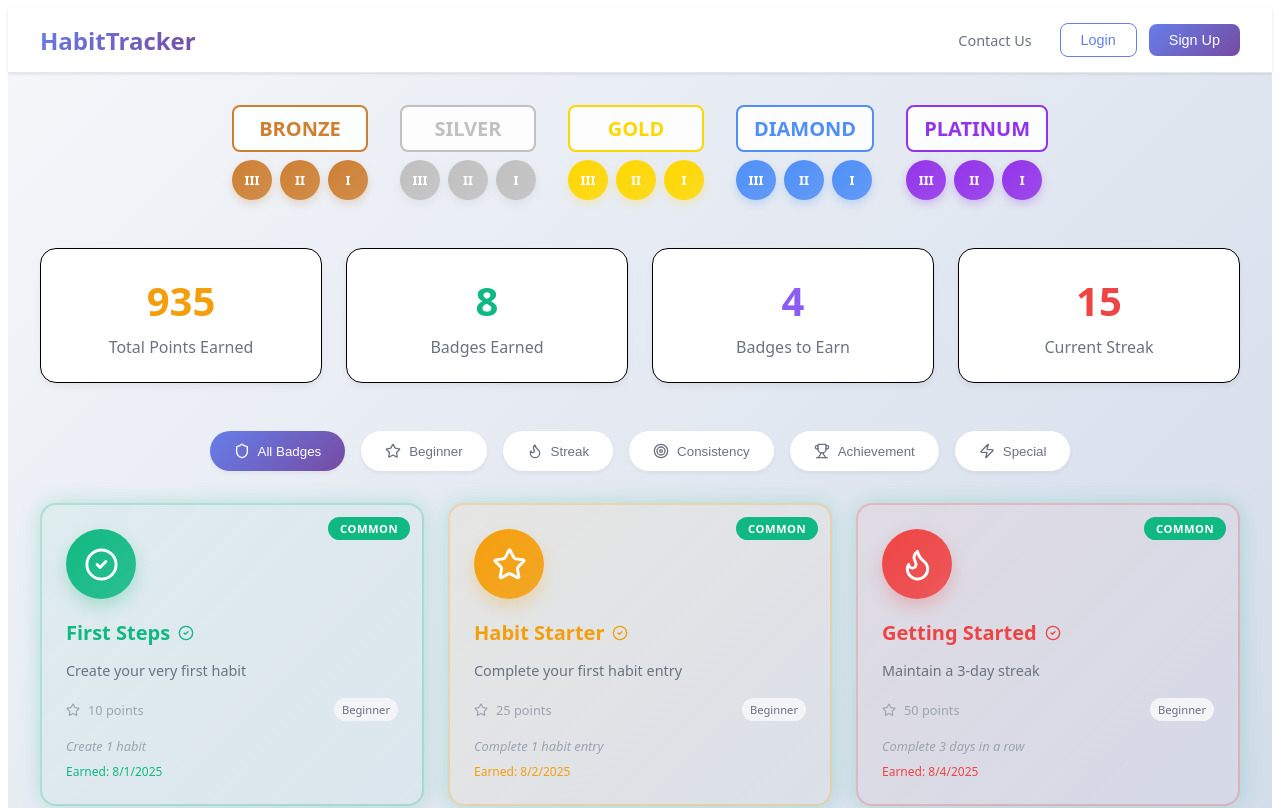
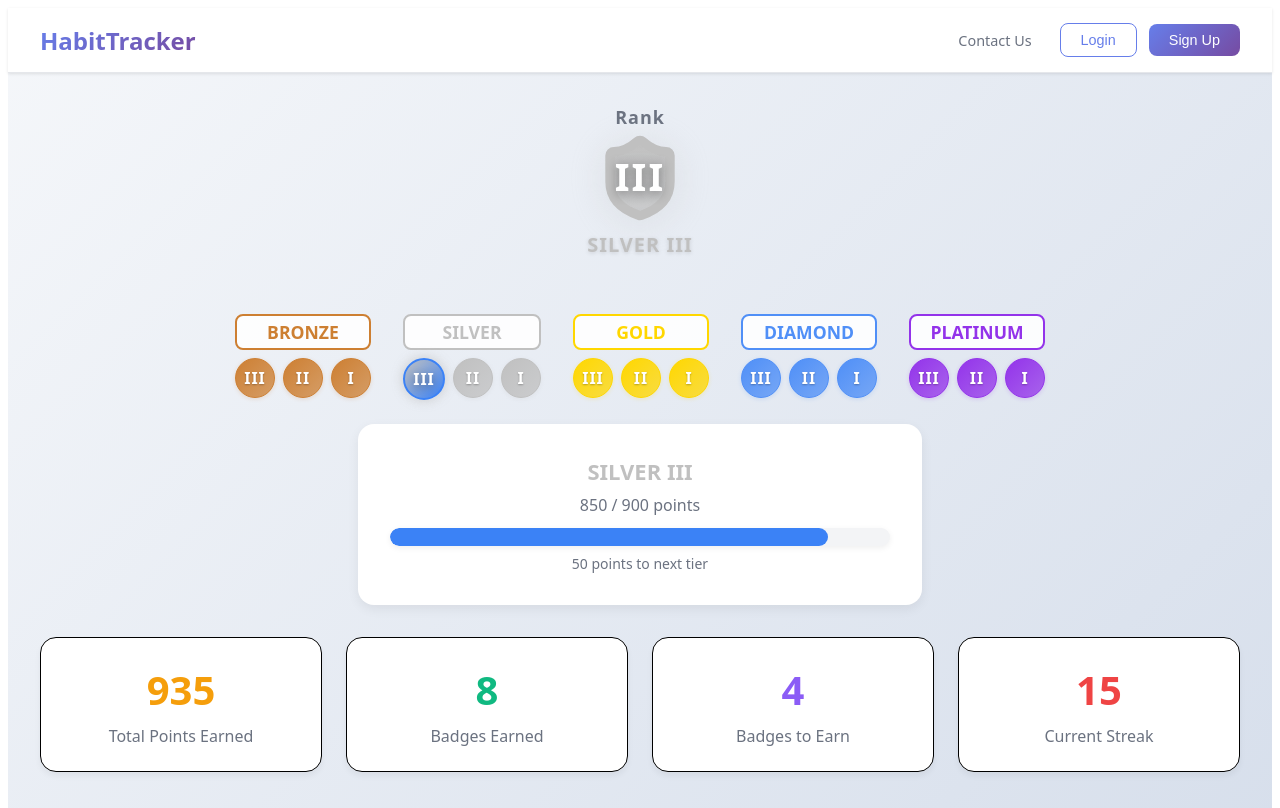
Before and after one commit to dkoh12/HabitTracker, a Next.js app: page /badges in a window 1280 px wide. Shown: the top 808 px of the page. Built offline with nearby package versions, Linux system fonts and the light colour scheme; no server answers.

Commit message:
improve bronze, silver, gold tiers

```diff
--- a/src/app/badges/page.tsx
+++ b/src/app/badges/page.tsx
@@ -29,6 +29,40 @@ export default function BadgesPage() {
     currentStreak: 15,
     habitsCompleted: 127
   })
+
+  // Tiered system: BRONZE, SILVER, GOLD, DIAMOND, PLATINUM with III, II, I
+  const tiers = [
+    { name: 'BRONZE', color: '#cd7f32' },
+    { name: 'SILVER', color: '#c0c0c0' },
+    { name: 'GOLD', color: '#ffd700' },
+    { name: 'DIAMOND', color: '#4f8ff7' },
+    { name: 'PLATINUM', color: '#9333ea' }
+  ];
+  const numerals = ['III', 'II', 'I'];
+  // Example thresholds for each sub-level (can be adjusted)
+  const tierThresholds = [
+    0, 100, 250,   // BRONZE III, II, I
+    500, 900, 1400, // SILVER III, II, I
+    2000, 2700, 3500, // GOLD III, II, I
+    4400, 5400, 6500, // DIAMOND III, II, I
+    7700, 9000, 10400 // PLATINUM III, II, I
+  ];
+  const userPoints = userStats.totalPoints;
+  let tierIndex = 0;
+  let numeralIndex = 0;
+  let nextThreshold = tierThresholds[tierThresholds.length - 1];
+  for (let i = 0; i < tierThresholds.length; i++) {
+    if (userPoints >= tierThresholds[i]) {
+      tierIndex = Math.floor(i / 3);
+      numeralIndex = i % 3;
+      nextThreshold = tierThresholds[i + 1] || tierThresholds[i];
+    }
+  }
+  const pointsToNext = nextThreshold - userPoints > 0 ? nextThreshold - userPoints : 0;
+  const progressPercent = (userPoints - tierThresholds[tierIndex * 3 + numeralIndex]) /
+    ((nextThreshold - tierThresholds[tierIndex * 3 + numeralIndex]) || 1) * 100;
+  const currentTier = tiers[tierIndex] || tiers[tiers.length - 1];
+  const currentNumeral = numerals[numeralIndex] || numerals[2];
 
   // Badge definitions with categories and requirements
   const badges = [
@@ -247,73 +281,175 @@ export default function BadgesPage() {
       background: 'linear-gradient(135deg, #f5f7fa 0%, #c3cfe2 100%)'
     }}>
       <Navigation />
-
+      {/* Rank Badge at Top */}
+      <div style={{
+        width: '100%',
+        display: 'flex',
+        flexDirection: 'column',
+        alignItems: 'center',
+        margin: '2rem 0 1.5rem 0',
+      }}>
+        <div style={{ fontSize: 18, fontWeight: 600, color: '#6b7280', marginBottom: 4, letterSpacing: 1 }}>Rank</div>
+        <div style={{
+          display: 'flex',
+          flexDirection: 'column',
+          alignItems: 'center',
+        }}>
+          <div style={{
+            position: 'relative',
+            width: 90,
+            height: 90,
+            marginBottom: 8,
+            display: 'flex',
+            alignItems: 'center',
+            justifyContent: 'center',
+          }}>
+            <Shield
+              size={90}
+              style={{
+                color: currentTier.color,
+                filter: `drop-shadow(0 4px 18px ${currentTier.color}55)`
+              }}
+              strokeWidth={2.5}
+              fill={`url(#shield-gradient-${currentTier.name})`}
+            />
+            {/* SVG gradient for shield fill */}
+            <svg width="0" height="0">
+              <defs>
+                <linearGradient id={`shield-gradient-${currentTier.name}`} x1="0%" y1="0%" x2="0%" y2="100%">
+                  <stop offset="0%" stopColor={currentTier.color} stopOpacity="1" />
+                  <stop offset="100%" stopColor={currentTier.color} stopOpacity="0.7" />
+                </linearGradient>
+              </defs>
+            </svg>
+            <span style={{
+              position: 'absolute',
+              top: '50%',
+              left: '50%',
+              transform: 'translate(-50%, -54%)',
+              color: '#fff',
+              fontWeight: 900,
+              fontSize: 38,
+              letterSpacing: 2,
+              textShadow: '0 2px 12px #0007',
+              userSelect: 'none',
+              pointerEvents: 'none',
+            }}>{currentNumeral}</span>
+          </div>
+          <div style={{
+            fontSize: 20,
+            fontWeight: 700,
+            color: currentTier.color,
+            letterSpacing: 1,
+            textShadow: '0 1px 4px #0002',
+          }}>
+            {currentTier.name} {currentNumeral}
+          </div>
+        </div>
+      </div>
       <div style={{
         maxWidth: '1200px',
         margin: '0 auto',
         padding: '2rem 1rem'
       }}>
-        {/* Level System */}
-        <div style={{
-          textAlign: 'center',
-          marginBottom: '3rem'
-        }}>
+  {/* All Tiers Overview */}
         <div style={{
           display: 'flex',
           justifyContent: 'center',
-            alignItems: 'center',
           gap: '2rem',
-            flexWrap: 'wrap'
+          marginBottom: '1.5rem',
+          flexWrap: 'wrap',
         }}>
-            {[
-              { name: 'BRONZE', color: '#cd7f32', levels: ['III', 'II', 'I'] },
-              { name: 'SILVER', color: '#c0c0c0', levels: ['III', 'II', 'I'] },
-              { name: 'GOLD', color: '#ffd700', levels: ['III', 'II', 'I'] },
-              { name: 'DIAMOND', color: '#4f8ff7', levels: ['III', 'II', 'I'] },
-              { name: 'PLATINUM', color: '#9333ea', levels: ['III', 'II', 'I'] }
-            ].map((tier, tierIndex) => (
+          {tiers.map((tier, tIdx) => (
             <div key={tier.name} style={{ textAlign: 'center' }}>
               <div style={{
-                  fontSize: '1.25rem',
+                fontSize: '1.1rem',
                 fontWeight: 'bold',
                 color: tier.color,
                 marginBottom: '0.5rem',
-                  padding: '0.5rem 1rem',
+                padding: '0.25rem 1rem',
                 border: `2px solid ${tier.color}`,
                 borderRadius: '8px',
-                  background: 'rgba(255, 255, 255, 0.9)'
+                background: 'rgba(255,255,255,0.9)'
               }}>
                 {tier.name}
               </div>
-                <div style={{
-                  display: 'flex',
-                  gap: '0.5rem'
-                }}>
-                  {tier.levels.map((level, levelIndex) => (
+              <div style={{ display: 'flex', gap: '0.5rem', justifyContent: 'center' }}>
+                {numerals.map((num, nIdx) => {
+                  const isCurrent = tIdx === tierIndex && nIdx === numeralIndex;
+                  return (
                     <div
-                      key={level}
+                      key={num}
                       style={{
-                        width: '40px',
-                        height: '40px',
+                        width: 38,
+                        height: 38,
                         borderRadius: '50%',
-                        background: `linear-gradient(135deg, ${tier.color} 0%, ${tier.color}dd 100%)`,
+                        background: isCurrent
+                          ? `linear-gradient(135deg, ${tier.color} 0%, #3b82f6 100%)`
+                          : `linear-gradient(135deg, ${tier.color} 0%, ${tier.color}bb 100%)`,
                         display: 'flex',
                         alignItems: 'center',
                         justifyContent: 'center',
-                        color: '#fff',
+                        color: isCurrent ? '#fff' : '#fff',
                         fontWeight: 'bold',
-                        fontSize: '0.8rem',
-                        boxShadow: `0 4px 8px ${tier.color}40`
+                        fontSize: '1rem',
+                        border: isCurrent ? `2.5px solid #3b82f6` : `1.5px solid ${tier.color}`,
+                        boxShadow: isCurrent ? `0 0 12px ${tier.color}cc` : `0 1px 4px ${tier.color}33`,
+                        transition: 'all 0.2s',
+                        letterSpacing: 1,
+                        textShadow: isCurrent ? '0 2px 8px #0006' : '0 1px 2px #0004',
                       }}
                     >
-                      {level}
+                      {num}
                     </div>
-                  ))}
+                  );
+                })}
               </div>
             </div>
           ))}
         </div>
+        {/* Tier Progress Bar */}
+        <div style={{
+          maxWidth: 500,
+          margin: '0 auto 2rem auto',
+          background: 'white',
+          borderRadius: 16,
+          boxShadow: '0 4px 12px #0001',
+          padding: '2rem',
+          textAlign: 'center',
+        }}>
+          <div style={{ fontSize: 22, fontWeight: 700, marginBottom: 8, color: currentTier.color }}>
+            {currentTier.name} {currentNumeral}
           </div>
+          <div style={{ marginBottom: 12, color: '#6b7280', fontWeight: 500 }}>
+            {pointsToNext === 0
+              ? 'Max Tier!'
+              : `${userPoints} / ${nextThreshold} points`}
+          </div>
+          <div style={{
+            width: '100%',
+            height: 18,
+            background: '#f3f4f6',
+            borderRadius: 9,
+            overflow: 'hidden',
+            marginBottom: 8,
+            boxShadow: '0 2px 6px #0001'
+          }}>
+            <div style={{
+              width: `${progressPercent}%`,
+              height: '100%',
+              background: '#3b82f6',
+              borderRadius: 9,
+              transition: 'width 0.5s',
+            }} />
+          </div>
+          {pointsToNext > 0 && (
+            <div style={{ fontSize: 14, color: '#6b7280' }}>
+              {pointsToNext} points to next tier
+            </div>
+          )}
+        </div>
+        {/* ...existing code... */}
 
         {/* Stats Overview */}
         <div style={{
```
Lines whose indentation alone changed are shown as unchanged.
